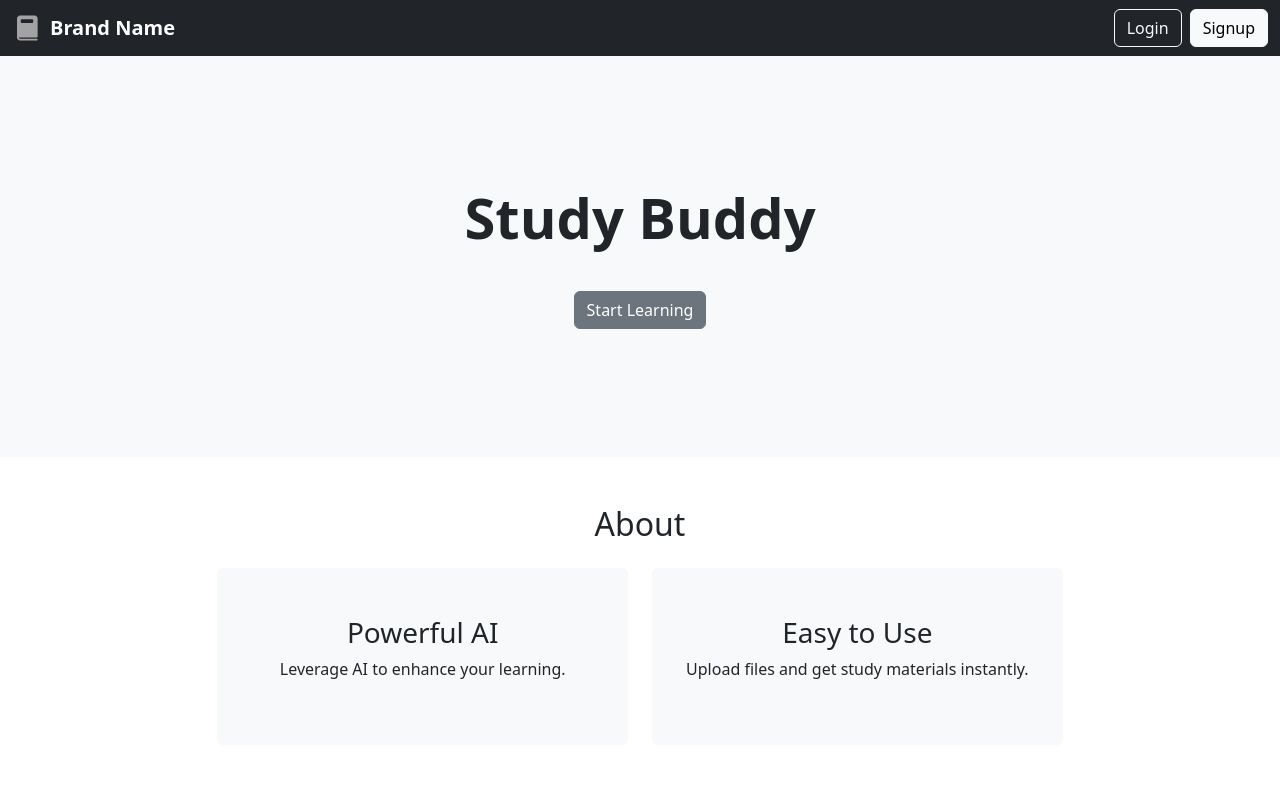
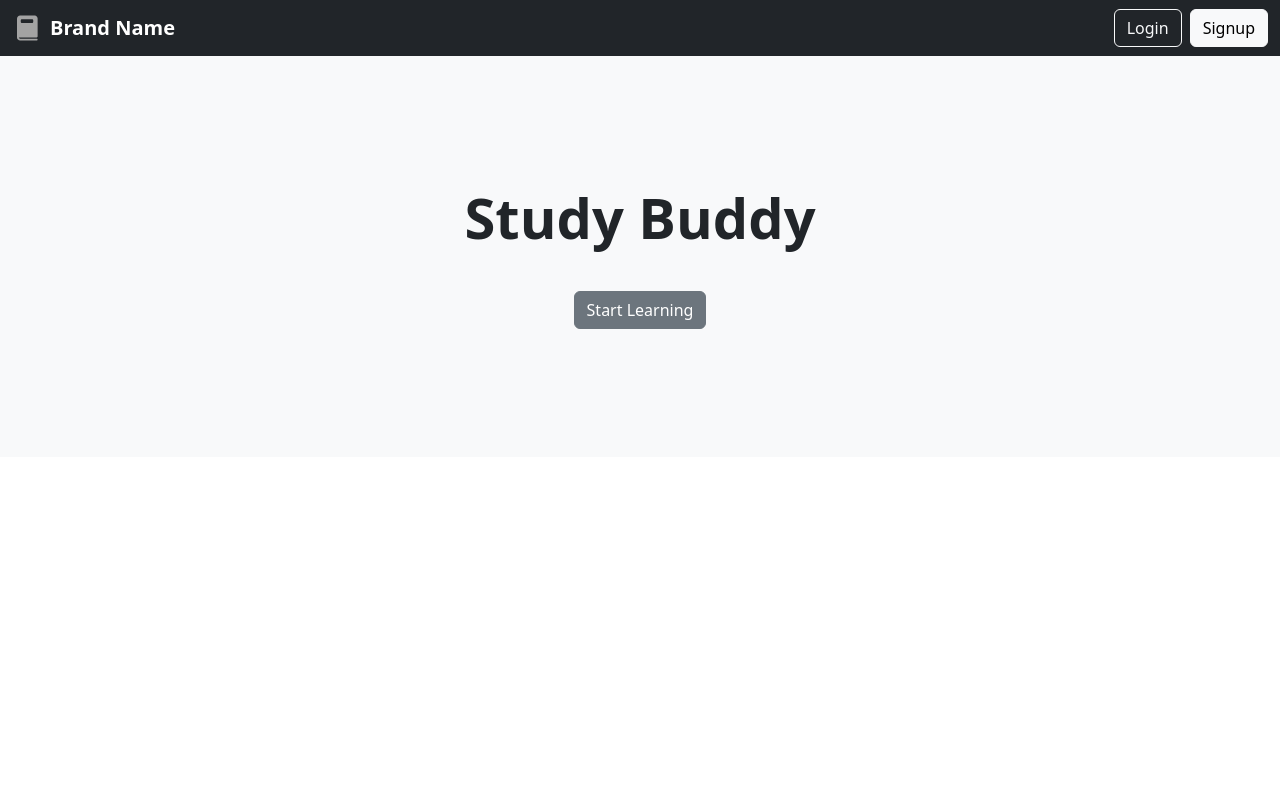
Before and after one commit to watawada/DH-2025, a React (Vite) app in the folder app/: page / in a window 1280 px wide. Shown: the top 800 px of the page. Built offline with nearby package versions, Linux system fonts and the light colour scheme.

Commit message:
added dashboard.jsx

```diff
--- /dev/null
+++ b/app/src/Dashboard.jsx
@@ -0,0 +1,21 @@
+import "./Styles.css";
+import "bootstrap-icons/font/bootstrap-icons.css";
+import React from "react";
+import NavBar from "./components/NavBar.jsx";
+import HeroSection from "./components/Hero.jsx";
+import Section from "./components/Section";
+import Dropdown from "./components/Dropdown";
+
+function Dashboard() {
+
+
+
+  return (
+    <>
+      <NavBar/>
+      <HeroSection />
+    </>
+  );
+}
+
+export default Dashboard
--- a/app/src/main.jsx
+++ b/app/src/main.jsx
@@ -1,10 +1,11 @@
 import { StrictMode } from 'react'
 import { createRoot } from 'react-dom/client'
 import App from './App.jsx'
+import Dashboard from './Dashboard.jsx'
 import 'bootstrap/dist/css/bootstrap.min.css';
 
 createRoot(document.getElementById('root')).render(
   <StrictMode>
-    <App />
+    <Dashboard />
   </StrictMode>,
 )
```
